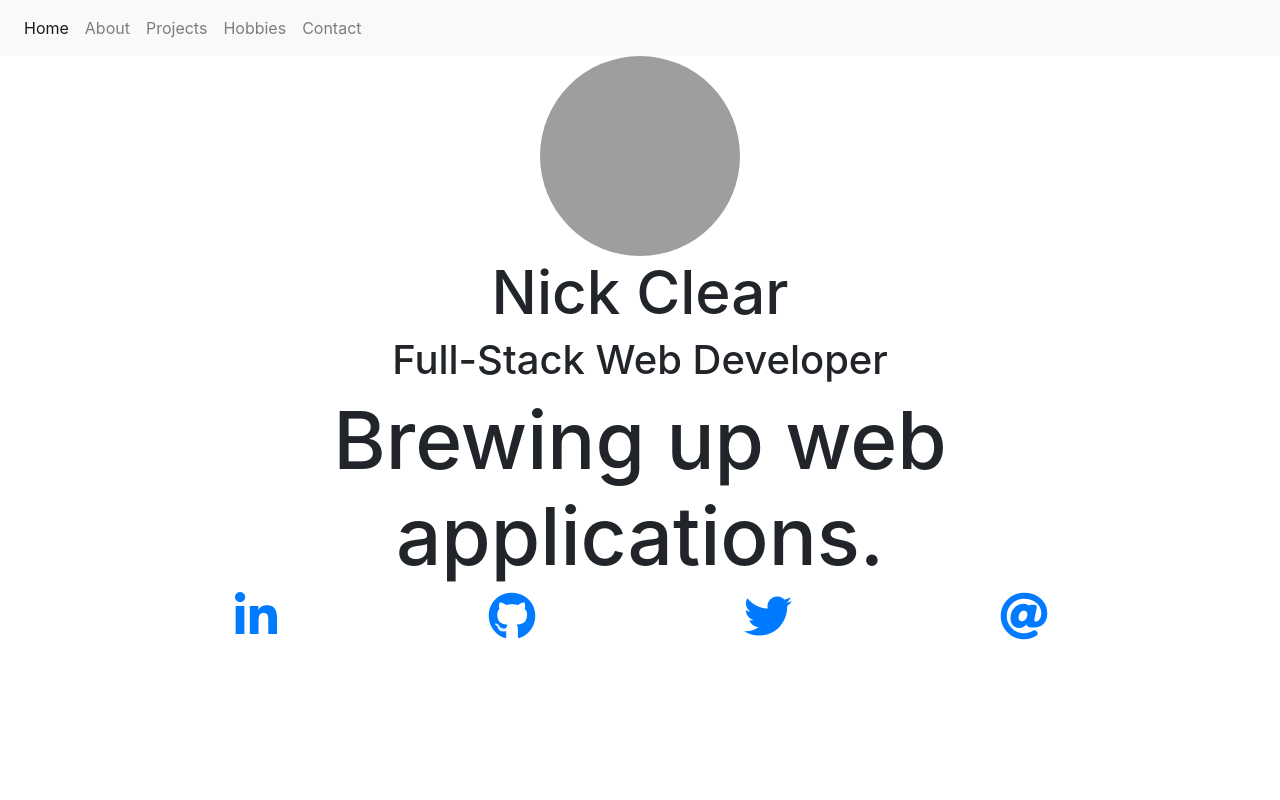
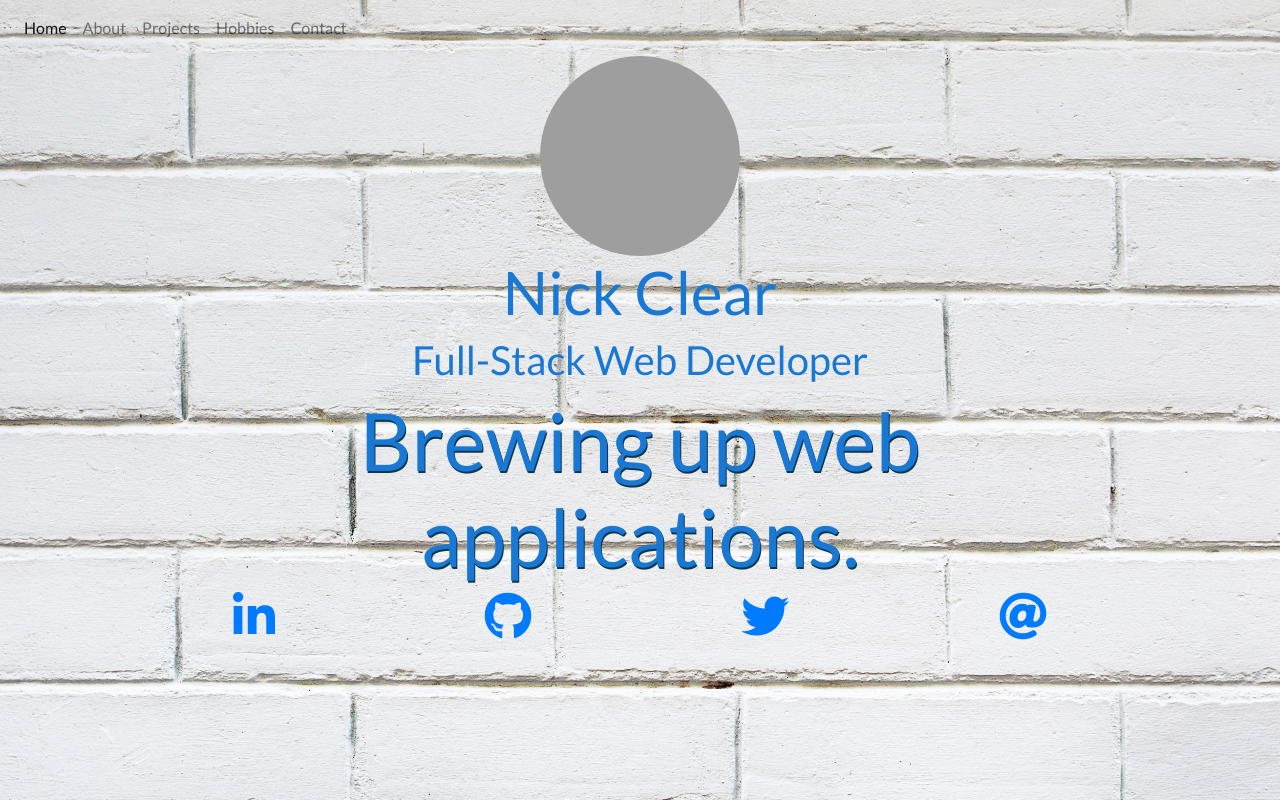
Before and after one commit to nmclear/portfolio_practice, a plain HTML site: page index.html in a window 1280 px wide. Drawn offline with nearby package versions, Linux system fonts and the light colour scheme; grey boxes are pictures that could not be loaded.

Commit message:
added background image, updated color styles

```diff
--- a/assets/css/style.css
+++ b/assets/css/style.css
@@ -5,14 +5,43 @@
 
 body {
     text-align: center;
+    background-image: url(../images/abstract-architecture-attractive-988873.jpg);
+    background-size: cover;
+    background-repeat: no-repeat;
+    background-attachment: fixed;
+    color: #1978d4;
+    font-family: 'Lato', sans-serif;
 }
 
 .navbar {
     text-align: center;
+    /* background: transparent; */
 }
 
 .container {
     width: 80%;
+}
+
+h1{
+    /* text-shadow: 6px 6px 0px rgba(0,0,0,0.2); */
+    text-shadow: 1px 2px #0C374D;
+    /* text-shadow: 0 1px 0 #ccc,
+               0 2px 0 #c9c9c9,
+               0 3px 0 #bbb,
+               0 4px 0 #b9b9b9,
+               0 5px 0 #aaa,
+               0 6px 1px rgba(0,0,0,.1),
+               0 0 5px rgba(0,0,0,.1),
+               0 1px 3px rgba(0,0,0,.3),
+               0 3px 5px rgba(0,0,0,.2),
+               0 5px 10px rgba(0,0,0,.25),
+               0 10px 10px rgba(0,0,0,.2),
+               0 20px 20px rgba(0,0,0,.15); */
+}
+
+
+.socialButtons {
+    margin: 0 auto;
 }
 
 .headshot {
--- a/index.html
+++ b/index.html
@@ -8,13 +8,14 @@
     <link rel="stylesheet" href="assets/css/reset.css">
     <link rel="stylesheet" href="https://maxcdn.bootstrapcdn.com/bootstrap/4.0.0/css/bootstrap.min.css" integrity="sha384-Gn5384xqQ1aoWXA+058RXPxPg6fy4IWvTNh0E263XmFcJlSAwiGgFAW/dAiS6JXm" crossorigin="anonymous">
     <link rel="stylesheet" href="https://use.fontawesome.com/releases/v5.0.13/css/all.css" integrity="sha384-DNOHZ68U8hZfKXOrtjWvjxusGo9WQnrNx2sqG0tfsghAvtVlRW3tvkXWZh58N9jp" crossorigin="anonymous">
+    <link href="https://fonts.googleapis.com/css?family=Lato" rel="stylesheet">
     <link rel="stylesheet" href="assets/css/style.css">
 </head>
 <body>
 
 <!-- NavBar -->
 
-<nav class="navbar navbar-expand-lg navbar-light bg-light">
+<nav class="navbar navbar-expand-lg navbar-light">
     <button class="navbar-toggler" type="button" data-toggle="collapse" data-target="#navbarNavAltMarkup" aria-controls="navbarNavAltMarkup" aria-expanded="false" aria-label="Toggle navigation">
       <span class="navbar-toggler-icon"></span>
     </button>
@@ -55,22 +56,22 @@
             </div>
         </div>
         <div class="row">
-            <div class="col-lg-3">
+            <div class="col-xs-3 socialButtons">
                 <a href="https://www.linkedin.com/in/nickclear/" target="_blank">
                     <i class="fab fa-linkedin-in fa-3x"></i>
                 </a>
             </div>
-            <div class="col-lg-3">
+            <div class="col-xs-3 socialButtons">
                 <a href="https://github.com/nmclear" target="_blank">
                     <i class="fab fa-github fa-3x"></i>
                 </a>
             </div>
-            <div class="col-lg-3">
+            <div class="col-xs-3 socialButtons">
                 <a href="http://www.twitter.com/NickClear" target="_blank">
                     <i class="fab fa-twitter fa-3x"></i>
                 </a>
             </div>
-            <div class="col-lg-3">
+            <div class="col-xs-3 socialButtons">
                 <a href="mailto:nickclear22@gmail.com">
                     <i class="fas fa-at fa-3x"></i>
                 </a>
```
Also changed, not shown: assets/images/abstract-architecture-attractive-988873.jpg (added), 2 other files.
